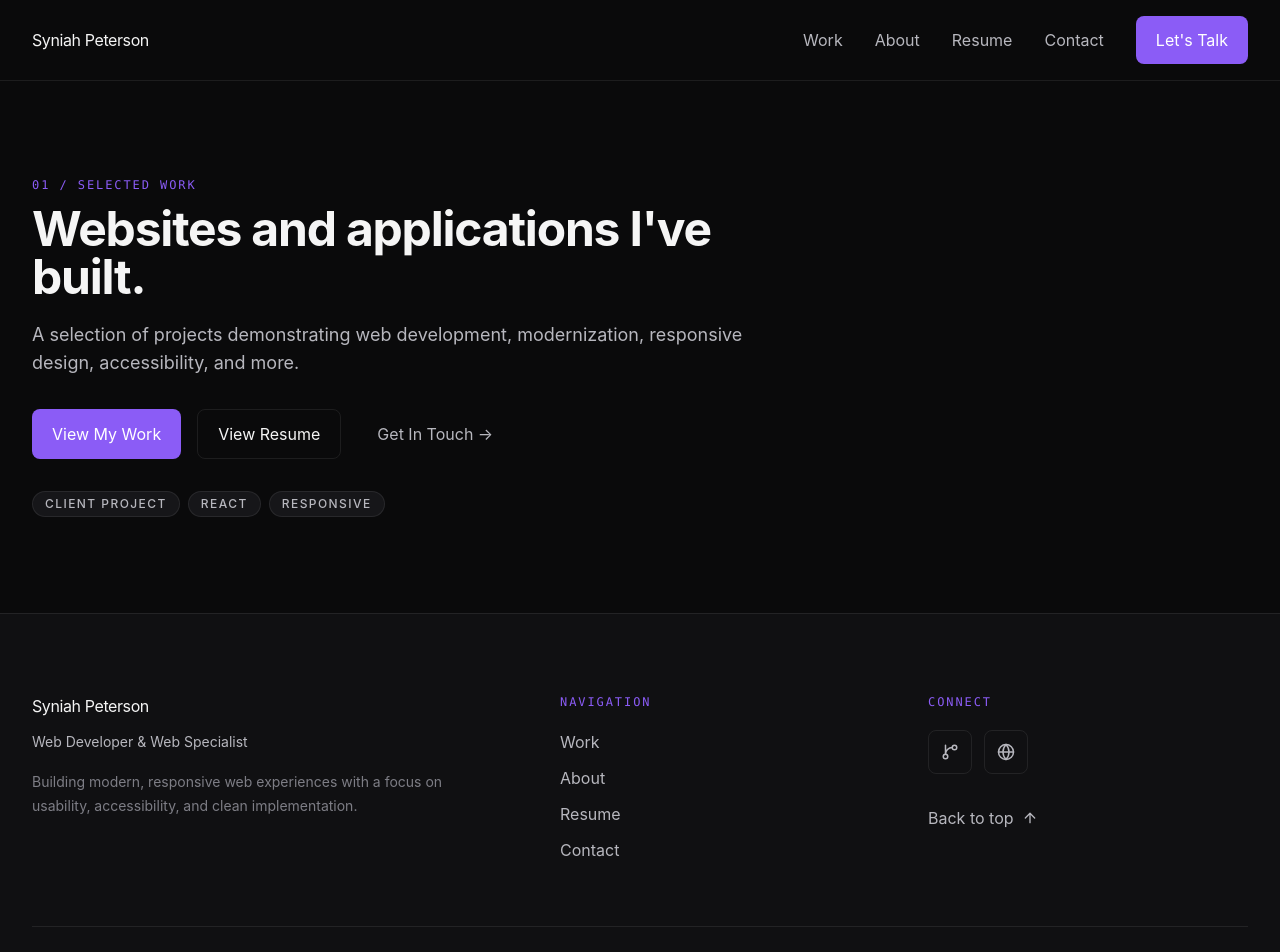
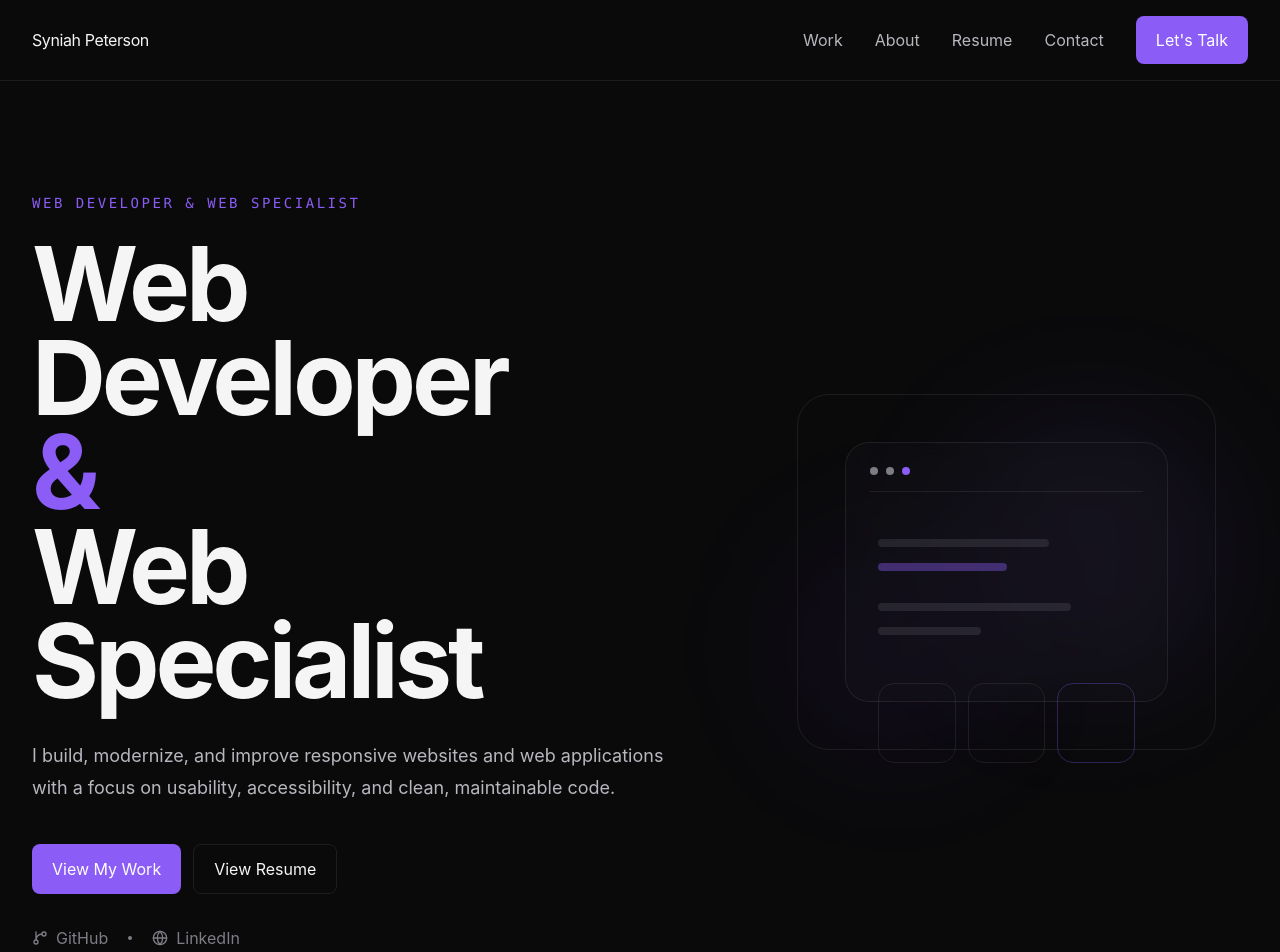
Before and after one commit to syniahpeterson/portfolio-v2, a React (Vite) app: page / in a window 1280 px wide. Shown: the top 952 px of the page. Built offline with nearby package versions, Linux system fonts and the light colour scheme.

Commit message:
feat: build portfolio hero section

```diff
--- a/src/pages/Home.jsx
+++ b/src/pages/Home.jsx
@@ -1,36 +1,19 @@
-import Container from "../components/ui/Container";
-import Button from "../components/ui/Button";
-import Badge from "../components/ui/Badge";
-import SectionHeading from "../components/ui/SectionHeading";
+import Hero from "../sections/Hero";
 
 function Home() {
   return (
-    <Container className="py-24">
-      <SectionHeading
-        number="01"
-        eyebrow="Selected Work"
-        title="Websites and applications I've built."
-        description="A selection of projects demonstrating web development, modernization, responsive design, accessibility, and more."
-      />
+    <>
+      <Hero />
 
-      <div className="mt-8 flex flex-wrap gap-4">
-        <Button to="/work">View My Work</Button>
-
-        <Button variant="secondary" to="/resume">
-          View Resume
-        </Button>
-
-        <Button variant="ghost" to="/contact">
-          Get In Touch →
-        </Button>
-      </div>
-
-      <div className="mt-8 flex flex-wrap gap-2">
-        <Badge>Client Project</Badge>
-        <Badge>React</Badge>
-        <Badge>Responsive</Badge>
-      </div>
-    </Container>
+      <section
+        id="what-i-do"
+        className="min-h-screen border-t border-[var(--color-border)]"
+      >
+        <div className="mx-auto max-w-[var(--container-width)] px-6 py-24">
+          <h2 className="text-4xl font-bold">What I Do</h2>
+        </div>
+      </section>
+    </>
   );
 }
 
--- /dev/null
+++ b/src/sections/Hero.jsx
@@ -0,0 +1,111 @@
+import { ArrowDown, GitBranch, Globe } from "lucide-react";
+
+import site from "../data/site";
+import Button from "../components/ui/Button";
+import Container from "../components/ui/Container";
+
+function Hero() {
+  return (
+    <section className="relative overflow-hidden">
+      <Container className="relative flex min-h-[calc(100vh-5rem)] items-center py-20 sm:py-24 lg:py-28">
+        <div className="grid w-full items-center gap-16 lg:grid-cols-[1.15fr_0.85fr] lg:gap-20">
+          {/* Content */}
+          <div className="max-w-4xl">
+            <p className="mb-6 font-mono text-xs uppercase tracking-[0.18em] text-[var(--color-purple)] sm:text-sm">
+              Web Developer & Web Specialist
+            </p>
+
+            <h1 className="text-[clamp(3.25rem,8vw,7rem)] font-bold leading-[0.92] tracking-[-0.04em] text-[var(--color-text)]">
+              Web Developer
+              <span className="block text-[var(--color-purple)]">&</span>
+              <span className="block">Web Specialist</span>
+            </h1>
+
+            <p className="mt-8 max-w-2xl text-base leading-7 text-[var(--color-text-secondary)] sm:text-lg sm:leading-8">
+              {site.description}
+            </p>
+
+            <div className="mt-10 flex flex-col gap-3 sm:flex-row">
+              <Button to="/work">View My Work</Button>
+
+              <Button variant="secondary" to="/resume">
+                View Resume
+              </Button>
+            </div>
+
+            <div className="mt-8 flex items-center gap-5">
+              <a
+                href={site.socialLinks.github}
+                target="_blank"
+                rel="noreferrer"
+                className="inline-flex items-center gap-2 text-sm text-[var(--color-text-muted)] transition-colors hover:text-[var(--color-text)] focus-visible:outline-2 focus-visible:outline-offset-4 focus-visible:outline-[var(--color-purple)]"
+              >
+                <GitBranch size={16} aria-hidden="true" />
+                GitHub
+              </a>
+
+              <span
+                aria-hidden="true"
+                className="h-1 w-1 rounded-full bg-[var(--color-text-muted)]"
+              />
+
+              <a
+                href={site.socialLinks.linkedin}
+                target="_blank"
+                rel="noreferrer"
+                className="inline-flex items-center gap-2 text-sm text-[var(--color-text-muted)] transition-colors hover:text-[var(--color-text)] focus-visible:outline-2 focus-visible:outline-offset-4 focus-visible:outline-[var(--color-purple)]"
+              >
+                <Globe size={16} aria-hidden="true" />
+                LinkedIn
+              </a>
+            </div>
+          </div>
+
+          {/* Visual */}
+          <div
+            aria-hidden="true"
+            className="relative hidden min-h-[420px] lg:block"
+          >
+            <div className="absolute inset-8 rounded-[2rem] border border-[var(--color-border)]" />
+
+            <div className="absolute right-8 top-16 h-64 w-64 rounded-full bg-[var(--color-purple)]/10 blur-3xl" />
+
+            <div className="absolute bottom-10 left-8 h-48 w-48 rounded-full bg-[var(--color-purple-deep)]/10 blur-3xl" />
+
+            <div className="absolute inset-20 rounded-[1.5rem] border border-[var(--color-border)] bg-[var(--color-surface)]/40 backdrop-blur-sm">
+              <div className="absolute left-6 right-6 top-6 flex items-center gap-2 border-b border-[var(--color-border)] pb-4">
+                <span className="h-2 w-2 rounded-full bg-[var(--color-text-muted)]" />
+                <span className="h-2 w-2 rounded-full bg-[var(--color-text-muted)]" />
+                <span className="h-2 w-2 rounded-full bg-[var(--color-purple)]" />
+              </div>
+
+              <div className="absolute inset-x-8 bottom-10 top-24">
+                <div className="h-2 w-2/3 rounded-full bg-[var(--color-text-muted)]/20" />
+                <div className="mt-4 h-2 w-1/2 rounded-full bg-[var(--color-purple)]/40" />
+                <div className="mt-8 h-2 w-3/4 rounded-full bg-[var(--color-text-muted)]/20" />
+                <div className="mt-4 h-2 w-2/5 rounded-full bg-[var(--color-text-muted)]/20" />
+
+                <div className="mt-12 grid grid-cols-3 gap-3">
+                  <div className="h-20 rounded-lg border border-[var(--color-border)]" />
+                  <div className="h-20 rounded-lg border border-[var(--color-border)]" />
+                  <div className="h-20 rounded-lg border border-[var(--color-purple)]/30" />
+                </div>
+              </div>
+            </div>
+          </div>
+        </div>
+
+        {/* Scroll indicator */}
+        <a
+          href="#what-i-do"
+          className="absolute bottom-6 left-1/2 hidden -translate-x-1/2 items-center gap-2 text-xs uppercase tracking-[0.16em] text-[var(--color-text-muted)] transition-colors hover:text-[var(--color-purple-hover)] focus-visible:outline-2 focus-visible:outline-offset-4 focus-visible:outline-[var(--color-purple)] lg:inline-flex"
+        >
+          Scroll
+          <ArrowDown size={14} aria-hidden="true" />
+        </a>
+      </Container>
+    </section>
+  );
+}
+
+export default Hero;
```
